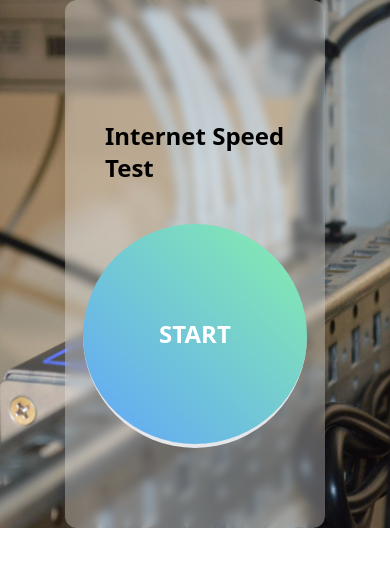
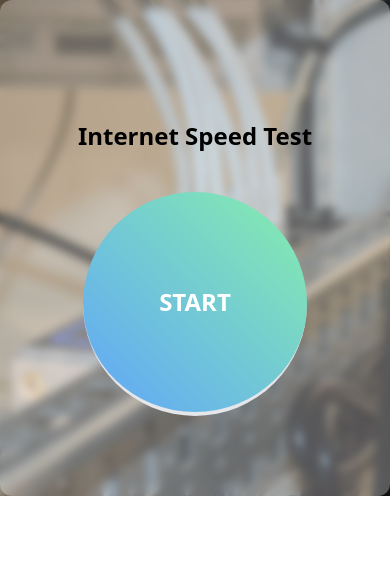
Before and after one commit to lhes23/checkspeed_app, a React (Create React App) app in the folder front/: page / in a window 390 px wide. Shown: the top 566 px of the page. Built offline with nearby package versions, Linux system fonts and the light colour scheme.

Commit message:
center on mobile, evenly center when large screen

```diff
--- a/front/src/App.tsx
+++ b/front/src/App.tsx
@@ -28,9 +28,9 @@ function App() {
 
   return (
     <div className="flex justify-center">
-      <div className="backdrop-blur-sm bg-white/30 w-2/3 my-30 py-20 rounded-xl">
+      <div className="backdrop-blur-sm bg-white/30 w-full md:w-2/3 my-30 py-20 rounded-xl">
         <div className="flex justify-center">
-          <h1 className="text-2xl md:text-4xl m-10 font-bold">
+          <h1 className="text-2xl md:text-4xl m-10 font-bold text-center">
             Internet Speed Test
           </h1>
         </div>
@@ -47,7 +47,8 @@ function App() {
           </motion.button>
         </div>
         {!isLoading && netSpeed && (
-          <div className="flex justify-evenly">
+          <div className="md:flex md:justify-evenly item-center">
+            <div className="flex justify-center">
               <ReactSpeedometer
                 value={netSpeed?.download}
                 maxValue={100}
@@ -56,6 +57,8 @@ function App() {
                 currentValueText={`Download Speed : ${netSpeed?.download} MBPS`}
                 textColor="#fff"
               />
+            </div>
+            <div className="flex justify-center">
               <ReactSpeedometer
                 value={netSpeed?.upload}
                 maxValue={100}
@@ -65,6 +68,7 @@ function App() {
                 textColor="#fff"
               />
             </div>
+          </div>
         )}
       </div>
     </div>
--- a/front/src/index.css
+++ b/front/src/index.css
@@ -2,10 +2,15 @@
 @tailwind components;
 @tailwind utilities;
 
+body {
+  background: url("./imgs/cable.webp");
+  background-repeat: no-repeat;
+  background-position: center;
+  background-size: cover;
+  width: 100%;
+  height: 100%;
+}
 
-body{
-    background: url('./imgs/cable.webp');
-    background-repeat: no-repeat;
-    background-position: center;
-    background-size: cover;
-}
+/* * {
+  outline: 1px solid lime;
+} */
```
Lines whose indentation alone changed are shown as unchanged.
